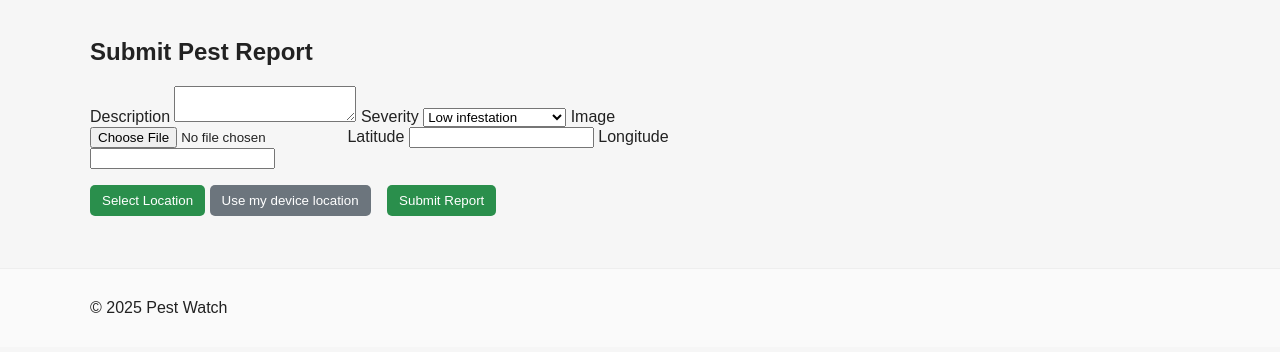
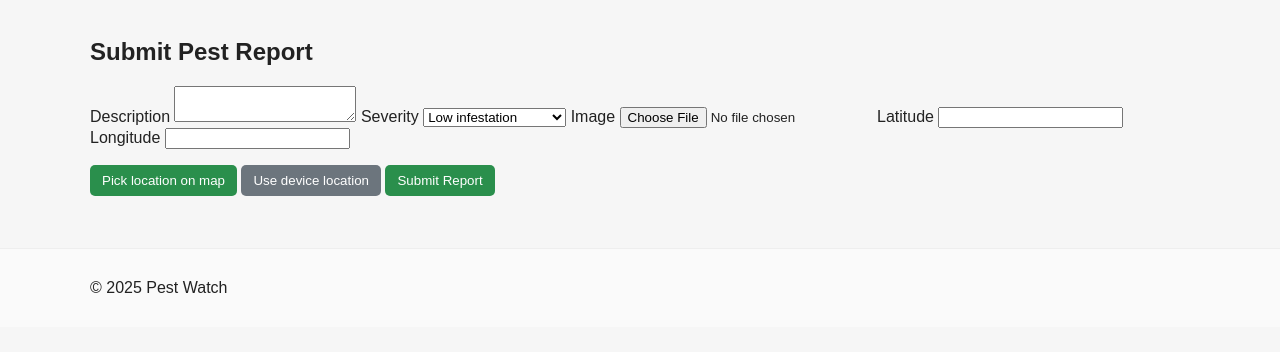
Before and after one commit to Roy-Kathurima/pestwatch, a Flask app: page /report in a window 1280 px wide. Shown: the part 83-435 px from the top of the page. Run offline with Flask 3, Linux system fonts and the light colour scheme; a user stored in the database is signed in.

Commit message:
Update report.html

```diff
--- a/templates/report.html
+++ b/templates/report.html
@@ -1,9 +1,7 @@
 {% extends "base.html" %}
 {% block content %}
 <h2>Submit Pest Report</h2>
-
-<form method="POST" enctype="multipart/form-data">
-  <div style="max-width:700px;">
+<form method="post" enctype="multipart/form-data">
   <label>Description</label>
   <textarea name="description" required></textarea>
 
@@ -16,47 +14,59 @@
   </select>
 
   <label>Image</label>
-    <input type="file" name="image" accept="image/*" required>
+  <input type="file" name="image" accept="image/*">
 
   <label>Latitude</label>
-    <input id="lat" name="latitude" readonly required>
-
+  <input name="latitude" id="lat" readonly required>
   <label>Longitude</label>
-    <input id="lon" name="longitude" readonly required>
+  <input name="longitude" id="lon" readonly required>
 
   <p>
-      <button type="button" class="btn" onclick="openMap()">Select Location</button>
-      <button type="button" class="btn btn-secondary" onclick="useMyLocation()">Use my device location</button>
-      <button type="submit" class="btn" style="margin-left:12px;">Submit Report</button>
+    <button type="button" class="btn" onclick="openMap()">Pick location on map</button>
+    <button type="button" class="btn btn-secondary" onclick="detect()">Use device location</button>
+    <button type="submit" class="btn">Submit Report</button>
   </p>
+</form>
 
-    <div id="mapBox" style="display:none; width:100%; height:400px; border:1px solid #ddd; margin-top:12px;"></div>
-  </div>
-</form>
+<div id="mapBox" style="display:none; height:400px; margin-top:12px;"></div>
 
 <script>
 let map, marker;
 function openMap(){
-  document.getElementById('mapBox').style.display='block';
-  if (!map){
-    map = L.map('mapBox').setView([0.3,37.7],6);
-    L.tileLayer('https://{s}.tile.openstreetmap.org/{z}/{x}/{y}.png').addTo(map);
+  document.getElementById('mapBox').style.display = 'block';
+  if(!map){
+    map = L.map('mapBox').setView([0.1,37], 7);
+    L.tileLayer('https://{s}.tile.openstreetmap.org/{z}/{x}/{y}.png', {maxZoom:19}).addTo(map);
     map.on('click', function(e){
-      const lat = e.latlng.lat.toFixed(6), lon = e.latlng.lng.toFixed(6);
+      const lat = e.latlng.lat.toFixed(6);
+      const lon = e.latlng.lng.toFixed(6);
       document.getElementById('lat').value = lat;
       document.getElementById('lon').value = lon;
-      if (marker) marker.setLatLng(e.latlng); else marker = L.marker(e.latlng).addTo(map);
+      if(marker) marker.setLatLng(e.latlng);
+      else marker = L.marker(e.latlng).addTo(map);
     });
   }
 }
 
-function useMyLocation(){
-  if (!navigator.geolocation){ alert('Geolocation not supported'); return; }
+function detect(){
+  if(navigator.geolocation){
     navigator.geolocation.getCurrentPosition(function(pos){
-    const lat = pos.coords.latitude.toFixed(6), lon = pos.coords.longitude.toFixed(6);
+      const lat = pos.coords.latitude.toFixed(6);
+      const lon = pos.coords.longitude.toFixed(6);
       document.getElementById('lat').value = lat;
       document.getElementById('lon').value = lon;
-  }, function(){ alert('Cannot get location') });
+      if(!map){
+        openMap();
+        map.setView([lat,lon], 13);
+      }
+      if(marker) marker.setLatLng([lat,lon]);
+      else marker = L.marker([lat,lon]).addTo(map);
+    }, function(err){
+      alert('Could not get location: ' + err.message);
+    });
+  } else {
+    alert('Geolocation not supported.');
+  }
 }
 </script>
 {% endblock %}
```
Lines whose indentation alone changed are shown as unchanged.
